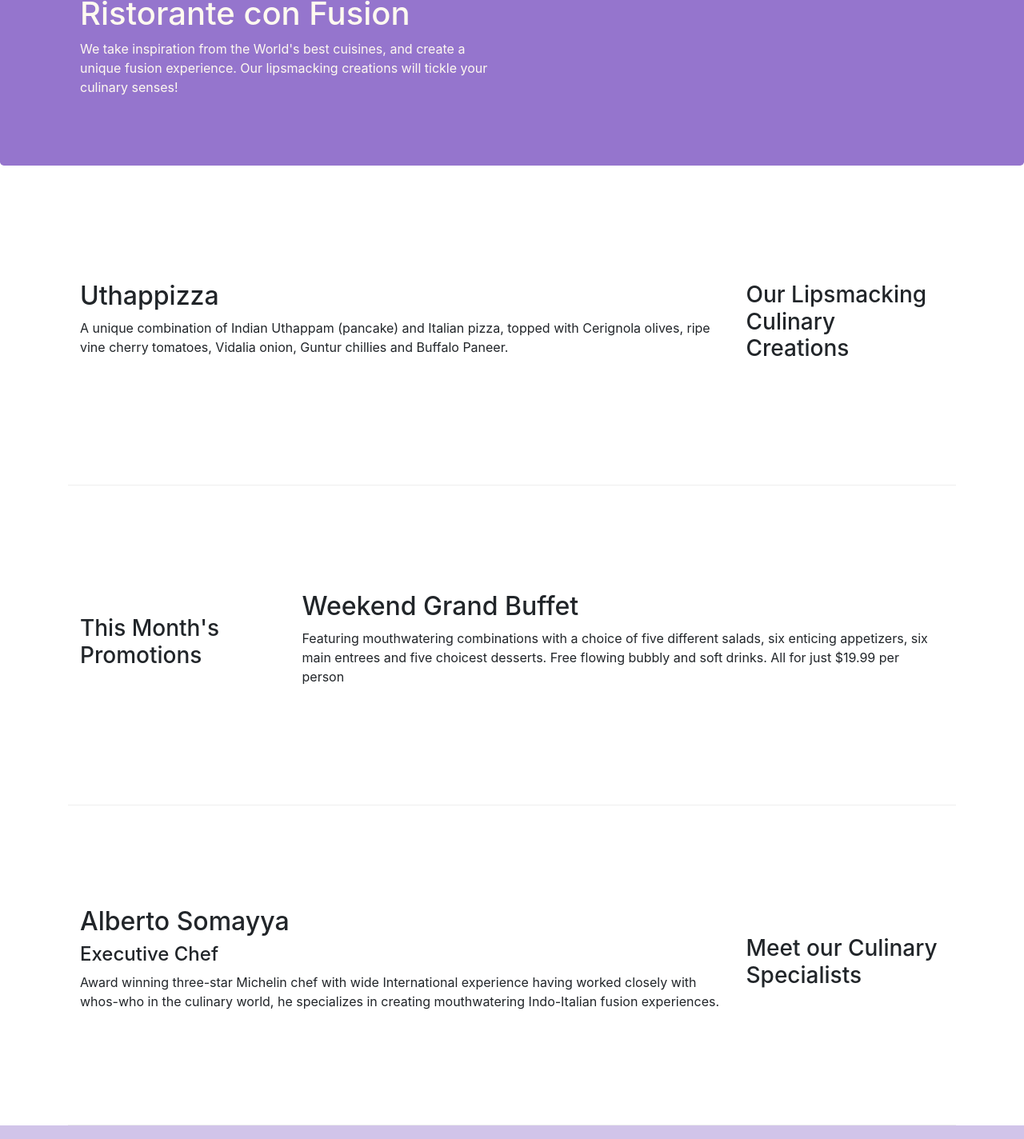
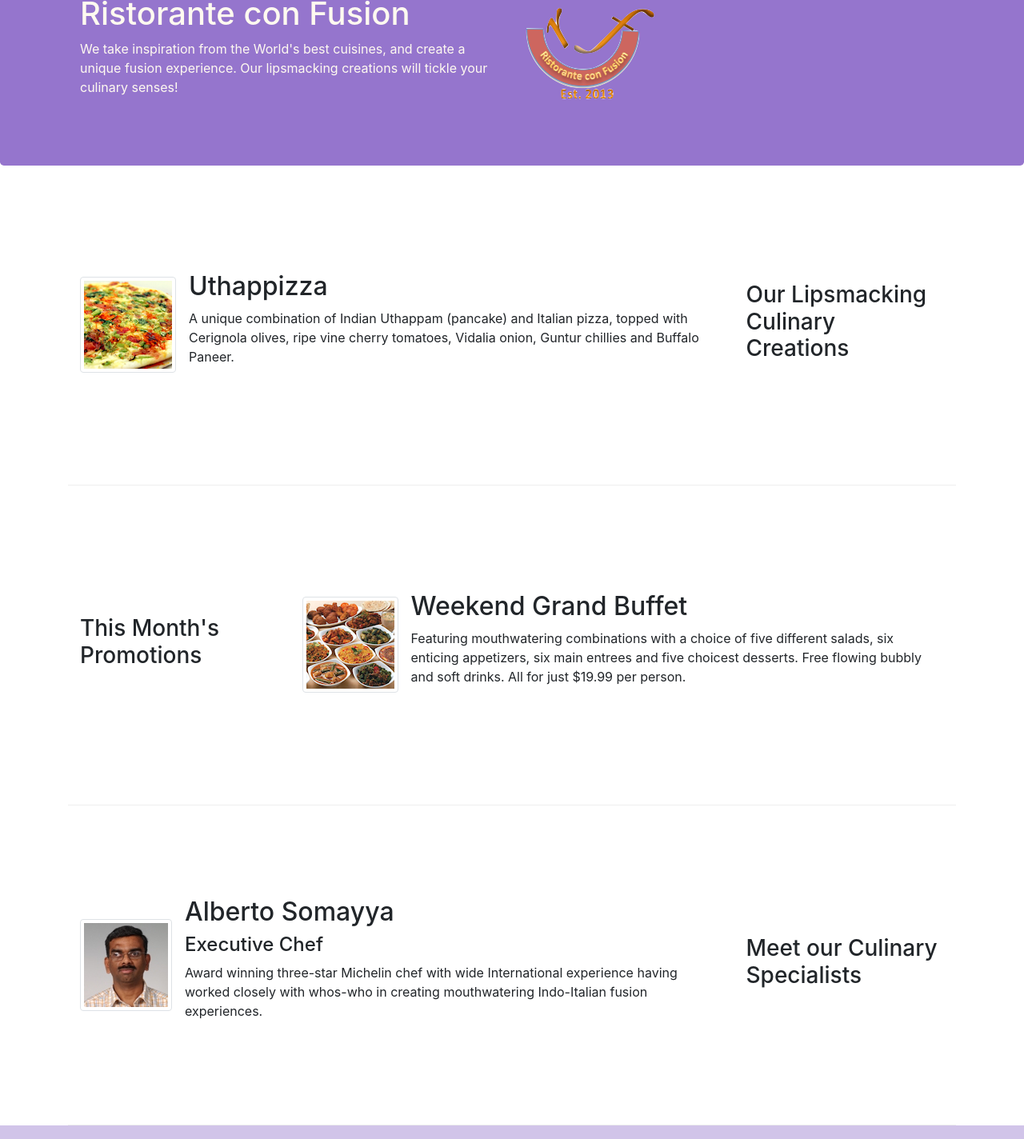
Before and after one commit to deirdreann/project-1, a website: page index.html in a window 1280 px wide. Shown: the part 127-1551 px from the top of the page at 80% size. Drawn offline with nearby package versions, Linux system fonts and the light colour scheme.

Commit message:
Images and Media

```diff
--- a/index.html
+++ b/index.html
@@ -22,7 +22,7 @@
 			<button class="navbar-toggler" type="button" data-toggle="collapse" data-target="#Navbar">
 				<span class="navbar-toggler-icon"></span>
 			</button>
-			<a class="navbar-brand mr-auto" href="#">Ristorante Con Fusion</a>
+			<a class="navbar-brand mr-auto" href="#"><img src="img/logo.png" height="30" width="41"></a>
 			<div class="collapse navbar-collapse" id="Navbar">
 				<ul class="navbar-nav mr-auto">
 					<li class="nav-item active"><a class="nav-link" href="#"><span class="fa fa-home fa-lg"></span> Home</a></li>
@@ -41,7 +41,8 @@
                     <h1>Ristorante con Fusion</h1>
                     <p>We take inspiration from the World's best cuisines, and create a unique fusion experience. Our lipsmacking creations will tickle your culinary senses!</p>
                 </div>
-                <div class="col-12 col-sm">
+                <div class="col-12 col-sm align-self-center">
+                    <img src="img/logo.png" class="img-fluid">
                 </div>
             </div>
         </div>
@@ -53,19 +54,28 @@
                 <h3>Our Lipsmacking Culinary Creations</h3>
             </div>
             <div class="col col-sm order-sm-first col-md">
-                <h2>Uthappizza</h2>
-                <p class="d-none d-sm-block">A unique combination of Indian Uthappam (pancake) and Italian pizza, topped with Cerignola olives, ripe vine cherry tomatoes, Vidalia onion, Guntur chillies and Buffalo Paneer.</p>
+                <div class="media">
+                    <img class="d-flex mr-3 img-thumbnail align-self-center" src="img/uthappizza.png" alt="Uthappizza">
+                    <div class="media-body">
+                        <h2 class="mt-0">Uthappizza</h2>
+                        <p class="d-none d-sm-block">A unique combination of Indian Uthappam (pancake) and Italian pizza, topped with Cerignola olives, ripe vine cherry tomatoes, Vidalia onion, Guntur chillies and Buffalo Paneer.</p>
+                    </div>
+                </div>
             </div>
         </div>
-
 
         <div class="row row-content align-items-center">
             <div class="col-12 col-sm-4 col-md-3">
                 <h3>This Month's Promotions</h3>
             </div>
             <div class="col col-sm col-md">
-                <h2>Weekend Grand Buffet</h2>
-                <p class="d-none d-sm-block">Featuring mouthwatering combinations with a choice of five different salads, six enticing appetizers, six main entrees and five choicest desserts. Free flowing bubbly and soft drinks. All for just $19.99 per person </p>
+            	<div class="media">
+                    <img class="d-flex mr-3 img-thumbnail align-self-center" src="img/buffet.png" alt="Buffet">
+                    <div class="media-body">
+                        <h2 class="mt-0">Weekend Grand Buffet</h2>
+                        <p class="d-none d-sm-block">Featuring mouthwatering combinations with a choice of five different salads, six enticing appetizers, six main entrees and five choicest desserts. Free flowing bubbly and soft drinks. All for just $19.99 per person.</p>
+                    </div>
+                </div>
             </div>
         </div>
 
@@ -74,9 +84,15 @@
                 <h3>Meet our Culinary Specialists</h3>
             </div>
             <div class="col col-sm order-sm-first col-md">
-                <h2>Alberto Somayya</h2>
-                <h4>Executive Chef</h4>
-                <p class="d-none d-sm-block">Award winning three-star Michelin chef with wide International experience having worked closely with whos-who in the culinary world, he specializes in creating mouthwatering Indo-Italian fusion experiences. </p>
+                <div class="media">
+                    <img class="d-flex mr-3 img-thumbnail align-self-center"
+                            src="img/alberto.png" alt="Alberto Somayya">
+                    <div class="media-body">
+                        <h2 class="mt-0">Alberto Somayya</h2>
+                        <h4>Executive Chef</h4>
+                        <p class="d-none d-sm-block">Award winning three-star Michelin chef with wide International experience having worked closely with whos-who in creating mouthwatering Indo-Italian fusion experiences.</p>
+                    </div>
+                </div>
             </div>
         </div>
     </div>
```
Also changed, not shown: aboutus.html (+3 -2 lines), contactus.html (+3 -2 lines), img/alberto.png (added), img/buffet.png (added), img/logo.png (added), img/uthappizza.png (added), 1 other file.
